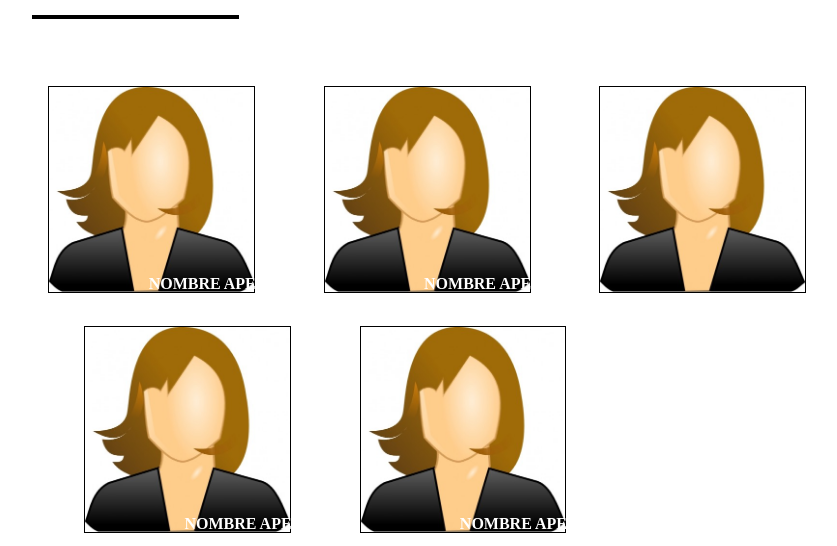
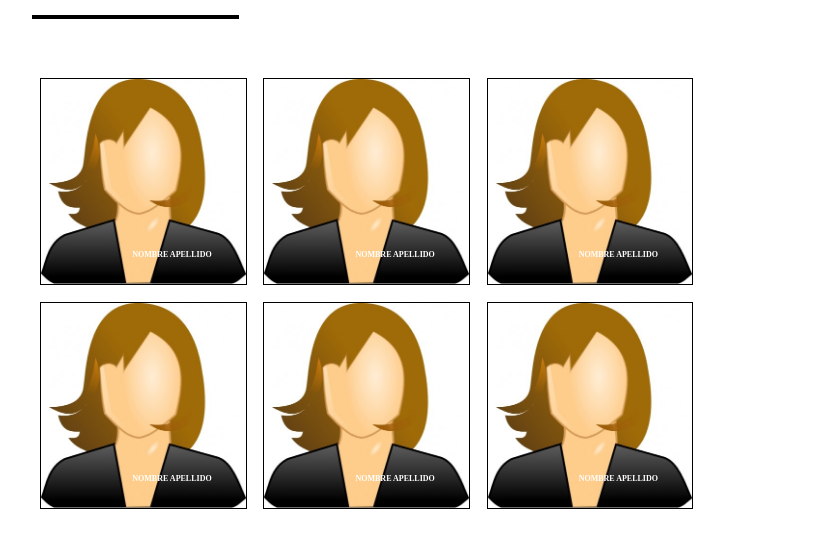
Before and after one commit to itzelJimenez/CSS-positioning-float, a plain HTML site: page index.html in a window 1280 px wide. Shown: the part 187-733 px from the top of the page, without its empty margins (96-933 px from the left). Drawn offline with Linux system fonts and the light colour scheme.

Commit message:
overfloat añadido

```diff
--- a/assets/css/main.css
+++ b/assets/css/main.css
@@ -26,7 +26,7 @@ h2{
 	border: solid 1px black;
 }
 .marg{
-	margin: 2%;
+	margin: 1%;
 }
 .relative{
 	position: relative;
@@ -34,9 +34,13 @@ h2{
 .floatIzq{
 	float: left;
 }
+.overFloat{
+	overflow: hidden;
+}
 #contenedor >span{
+	font-size: 50%;
 	color: white;
 	font-weight: 700;
-	margin-top: 25%;
+	margin-top: 22%;
 	margin-left: -15%;
 }
--- a/index.html
+++ b/index.html
@@ -10,18 +10,18 @@
 			<h2>Nuestras coders</h2>
 			<div class="line borde bck"></div>
 		</section>
-		<div class="contenedor absolute bck" id="contenedor">
-			<img src="assets/img/img-1.jpg" width="25%" class="floatIzq marg borde">
+		<div class="contenedor absolute bck overFloat" id="contenedor">
+			<img src="assets/img/img-1.jpg" width="25%" class="floatIzq marg borde ">
 			<span class="floatIzq">NOMBRE APELLIDO</span>
-			<img src="assets/img/img-1.jpg" width="25%" class="floatIzq marg borde">
+			<img src="assets/img/img-1.jpg" width="25%" class="floatIzq marg borde ">
 			<span class="floatIzq">NOMBRE APELLIDO</span>
-			<img src="assets/img/img-1.jpg" width="25%" class="floatIzq marg borde">
+			<img src="assets/img/img-1.jpg" width="25%" class="floatIzq marg borde ">
 			<span class="floatIzq">NOMBRE APELLIDO</span>
-			<img src="assets/img/img-1.jpg" width="25%" class="floatIzq marg borde">
+			<img src="assets/img/img-1.jpg" width="25%" class="floatIzq marg borde ">
 			<span class="floatIzq">NOMBRE APELLIDO</span>
-			<img src="assets/img/img-1.jpg" width="25%" class="floatIzq marg borde">
+			<img src="assets/img/img-1.jpg" width="25%" class="floatIzq marg borde ">
 			<span class="floatIzq">NOMBRE APELLIDO</span>
-			<img src="assets/img/img-1.jpg" width="25%" class="floatIzq marg borde">
+			<img src="assets/img/img-1.jpg" width="25%" class="floatIzq marg borde ">
 			<span class="floatIzq">NOMBRE APELLIDO</span>
 		</div>
 	</body>
```
